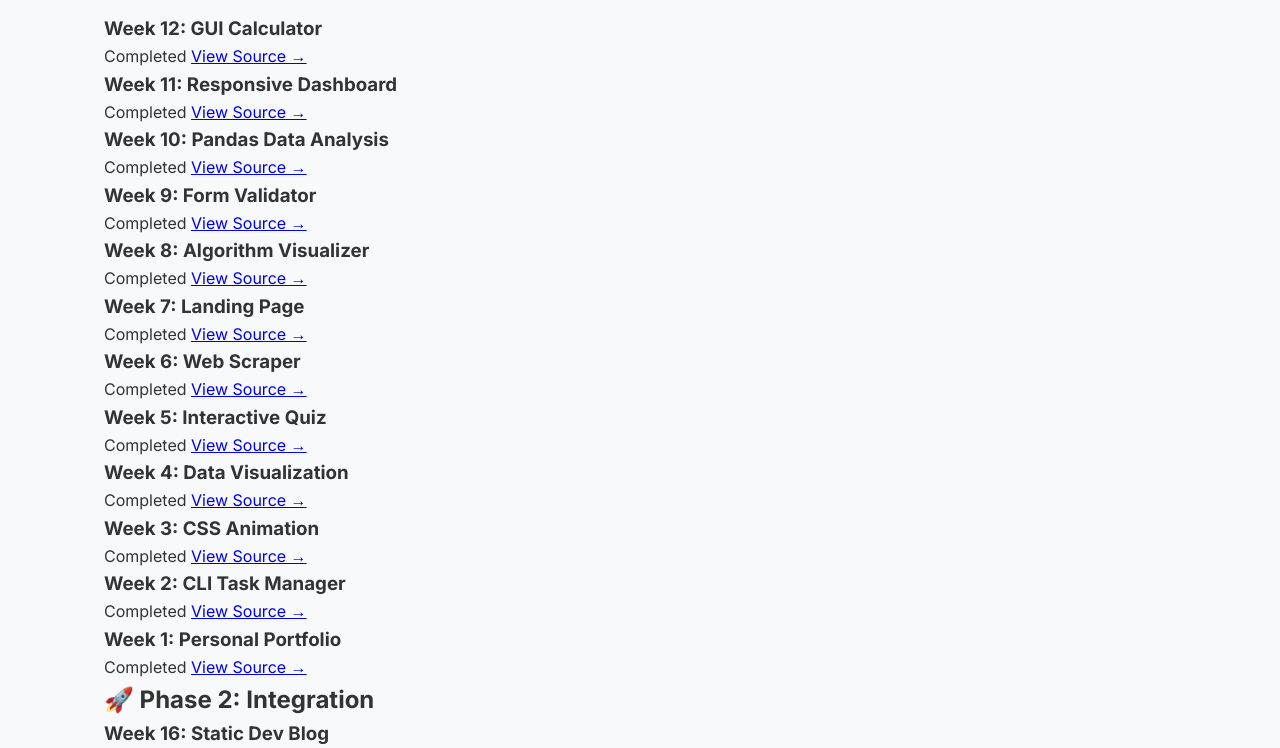
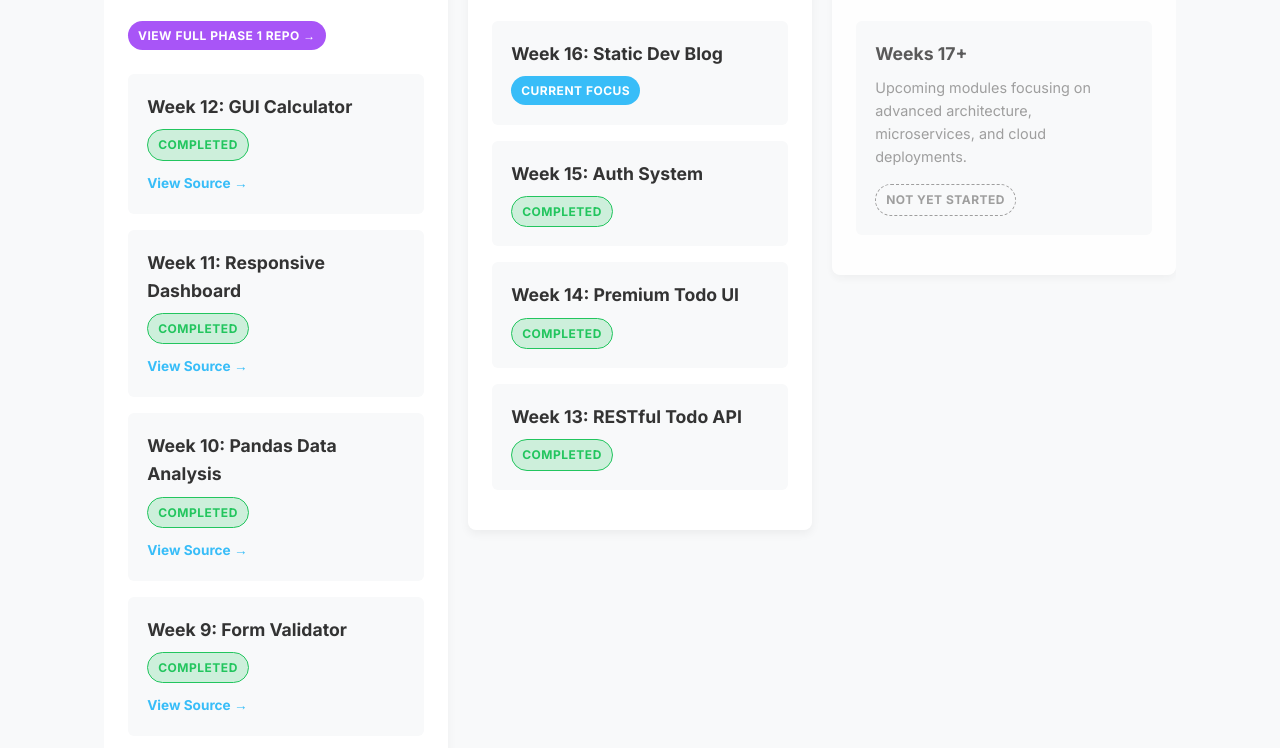
Before and after one commit to pak-pow/PROJECT52-PHASE2, a plain HTML site: page week16_static_blog/roadmap.html in a window 1280 px wide. Shown: the part 397-1145 px from the top of the page. Drawn offline with Linux system fonts and the light colour scheme.

Commit message:
feat: added styling to the new kanban board for showcasing the roadmap of the phase 1, 2, 3

```diff
--- a/week16_static_blog/roadmap.html
+++ b/week16_static_blog/roadmap.html
@@ -65,7 +65,7 @@
             <h3>Week 12: GUI Calculator</h3>
             <span class="badge status-done">Completed</span>
             <a
-              href="https://github.com/pak-pow/PROJECT52-PHASE1/tree/main/Week-12-GUI-Calculator"
+              href="https://github.com/pak-pow/PROJECT52-PHASE1/tree/main/week12_gui_calculator"
               target="_blank"
               class="kanban-link"
               >View Source &rarr;</a
@@ -76,7 +76,7 @@
             <h3>Week 11: Responsive Dashboard</h3>
             <span class="badge status-done">Completed</span>
             <a
-              href="https://github.com/pak-pow/PROJECT52-PHASE1/tree/main/Week-11-Responsive-Dashboard"
+              href="https://github.com/pak-pow/PROJECT52-PHASE1/tree/main/week11_responsive_dashboard"
               target="_blank"
               class="kanban-link"
               >View Source &rarr;</a
@@ -87,7 +87,7 @@
             <h3>Week 10: Pandas Data Analysis</h3>
             <span class="badge status-done">Completed</span>
             <a
-              href="https://github.com/pak-pow/PROJECT52-PHASE1/tree/main/Week-10-Pandas-Data-Analysis"
+              href="https://github.com/pak-pow/PROJECT52-PHASE1/tree/main/week10_pandas_data_analysis"
               target="_blank"
               class="kanban-link"
               >View Source &rarr;</a
@@ -98,7 +98,7 @@
             <h3>Week 9: Form Validator</h3>
             <span class="badge status-done">Completed</span>
             <a
-              href="https://github.com/pak-pow/PROJECT52-PHASE1/tree/main/Week-09-Form-Validator"
+              href="https://github.com/pak-pow/PROJECT52-PHASE1/tree/main/week9_form_validator"
               target="_blank"
               class="kanban-link"
               >View Source &rarr;</a
@@ -109,7 +109,7 @@
             <h3>Week 8: Algorithm Visualizer</h3>
             <span class="badge status-done">Completed</span>
             <a
-              href="https://github.com/pak-pow/PROJECT52-PHASE1/tree/main/Week-08-Algorithm-Visualizer"
+              href="https://github.com/pak-pow/PROJECT52-PHASE1/tree/main/week8_algo_viz"
               target="_blank"
               class="kanban-link"
               >View Source &rarr;</a
@@ -120,7 +120,7 @@
             <h3>Week 7: Landing Page</h3>
             <span class="badge status-done">Completed</span>
             <a
-              href="https://github.com/pak-pow/PROJECT52-PHASE1/tree/main/Week-07-Landing-Page"
+              href="https://github.com/pak-pow/PROJECT52-PHASE1/tree/main/week7_landing_page"
               target="_blank"
               class="kanban-link"
               >View Source &rarr;</a
@@ -131,7 +131,7 @@
             <h3>Week 6: Web Scraper</h3>
             <span class="badge status-done">Completed</span>
             <a
-              href="https://github.com/pak-pow/PROJECT52-PHASE1/tree/main/Week-06-Web-Scraper"
+              href="https://github.com/pak-pow/PROJECT52-PHASE1/tree/main/week6_web_scraper"
               target="_blank"
               class="kanban-link"
               >View Source &rarr;</a
@@ -142,7 +142,7 @@
             <h3>Week 5: Interactive Quiz</h3>
             <span class="badge status-done">Completed</span>
             <a
-              href="https://github.com/pak-pow/PROJECT52-PHASE1/tree/main/Week-05-Interactive-Quiz"
+              href="https://github.com/pak-pow/PROJECT52-PHASE1/tree/main/week5_interactive_quiz"
               target="_blank"
               class="kanban-link"
               >View Source &rarr;</a
@@ -153,7 +153,7 @@
             <h3>Week 4: Data Visualization</h3>
             <span class="badge status-done">Completed</span>
             <a
-              href="https://github.com/pak-pow/PROJECT52-PHASE1/tree/main/Week-04-Data-Visualization"
+              href="https://github.com/pak-pow/PROJECT52-PHASE1/tree/main/week4_data_viz"
               target="_blank"
               class="kanban-link"
               >View Source &rarr;</a
@@ -164,7 +164,7 @@
             <h3>Week 3: CSS Animation</h3>
             <span class="badge status-done">Completed</span>
             <a
-              href="https://github.com/pak-pow/PROJECT52-PHASE1/tree/main/Week-03-CSS-Animation"
+              href="https://github.com/pak-pow/PROJECT52-PHASE1/tree/main/week3_cssAnimation"
               target="_blank"
               class="kanban-link"
               >View Source &rarr;</a
@@ -175,7 +175,7 @@
             <h3>Week 2: CLI Task Manager</h3>
             <span class="badge status-done">Completed</span>
             <a
-              href="https://github.com/pak-pow/PROJECT52-PHASE1/tree/main/Week-02-Task-Manager"
+              href="https://github.com/pak-pow/PROJECT52-PHASE1/tree/main/week2_pythonCLI"
               target="_blank"
               class="kanban-link"
               >View Source &rarr;</a
@@ -186,7 +186,7 @@
             <h3>Week 1: Personal Portfolio</h3>
             <span class="badge status-done">Completed</span>
             <a
-              href="https://github.com/pak-pow/PROJECT52-PHASE1/tree/main/Week-01-Personal-Portfolio"
+              href="https://github.com/pak-pow/PROJECT52-PHASE1/tree/main/week1_portfolio"
               target="_blank"
               class="kanban-link"
               >View Source &rarr;</a
--- a/week16_static_blog/style.css
+++ b/week16_static_blog/style.css
@@ -1,4 +1,4 @@
-@import url('https://fonts.googleapis.com/css2?family=Inter:wght@300;400;700&display=swap');
+@import url("https://fonts.googleapis.com/css2?family=Inter:wght@300;400;700&display=swap");
 
 :root {
   --bg-main: #f8f9fa;
@@ -32,7 +32,11 @@
 
 .progress-bar {
   height: 5px;
-    background: linear-gradient(to right, var(--accent-blue), var(--accent-purple));
+  background: linear-gradient(
+    to right,
+    var(--accent-blue),
+    var(--accent-purple)
+  );
   width: 0%;
   transition: width 0.1s ease-out;
 }
@@ -44,14 +48,16 @@
 }
 
 body {
-    font-family: 'Inter', sans-serif;
+  font-family: "Inter", sans-serif;
   background-color: var(--bg-main);
   color: var(--text-main);
   line-height: 1.6;
   display: flex;
   flex-direction: column;
   min-height: 100vh;
-    transition: background-color 0.3s ease, color 0.3s ease;
+  transition:
+    background-color 0.3s ease,
+    color 0.3s ease;
 }
 
 header {
@@ -61,7 +67,7 @@
   display: flex;
   justify-content: space-between;
   align-items: center;
-    box-shadow: 0 2px 10px rgba(0,0,0,0.1);
+  box-shadow: 0 2px 10px rgba(0, 0, 0, 0.1);
 }
 
 header .logo {
@@ -83,7 +89,8 @@
   transition: color 0.2s ease-in-out;
 }
 
-nav a:hover, nav a.active {
+nav a:hover,
+nav a.active {
   color: #38bdf8;
 }
 
@@ -133,15 +140,18 @@
   background: var(--card-bg);
   padding: 2rem;
   border-radius: 8px;
-    box-shadow: 0 4px 10px rgba(0,0,0,0.05);
+  box-shadow: 0 4px 10px rgba(0, 0, 0, 0.05);
   margin-bottom: 1.5rem;
   border-left: 5px solid var(--accent-purple);
-    transition: transform 0.2s ease, box-shadow 0.2s ease, background-color 0.3s ease;
+  transition:
+    transform 0.2s ease,
+    box-shadow 0.2s ease,
+    background-color 0.3s ease;
 }
 
 .post-card:hover {
   transform: translateY(-3px);
-    box-shadow: 0 8px 15px rgba(0,0,0,0.1);
+  box-shadow: 0 8px 15px rgba(0, 0, 0, 0.1);
 }
 
 .post-card h3 {
@@ -194,9 +204,132 @@
 
 .projects-grid {
   display: grid;
-    /* This creates responsive columns that never shrink below 300px */
   grid-template-columns: repeat(auto-fit, minmax(300px, 1fr));
   gap: 25px;
+}
+
+/* =========================================
+   DAY 6: KANBAN BOARD UI
+   ========================================= */
+
+.kanban-container {
+  display: flex;
+  gap: 20px;
+  margin-top: 1rem;
+  overflow-x: auto;
+  padding-bottom: 20px;
+  align-items: flex-start;
+}
+
+.kanban-column {
+  flex: 1;
+  min-width: 320px;
+  background: var(--card-bg);
+  border-radius: 8px;
+  padding: 1.5rem;
+  box-shadow: 0 4px 10px rgba(0, 0, 0, 0.05);
+  border-top: 5px solid var(--border-color);
+}
+
+
+.kanban-column.completed {
+  border-top-color: #22c55e;
+}
+.kanban-column.in-progress {
+  border-top-color: var(--accent-blue);
+}
+.kanban-column.planned {
+  border-top-color: #64748b;
+  opacity: 0.8;
+}
+
+.column-header {
+  font-size: 1.2rem;
+  margin-bottom: 1.5rem;
+  color: var(--text-main);
+}
+
+.kanban-card {
+  background: var(--bg-main);
+  border: 1px solid var(--border-color);
+  border-radius: 6px;
+  padding: 1.2rem;
+  margin-bottom: 1rem;
+  transition:
+    transform 0.2s ease,
+    border-color 0.2s ease;
+}
+
+.kanban-card:hover {
+  transform: translateY(-3px);
+  border-color: var(--accent-purple);
+}
+
+.kanban-card.locked:hover {
+  transform: none;
+  border-color: var(--border-color);
+}
+
+.kanban-card h3 {
+  font-size: 1.1rem;
+  margin-bottom: 0.5rem;
+  color: var(--text-main);
+}
+
+.kanban-card p {
+  font-size: 0.9rem;
+  color: #888;
+  margin-bottom: 1rem;
+}
+
+
+.kanban-link {
+    display: block;
+    margin-top: 12px;
+    color: var(--accent-blue);
+    text-decoration: none;
+    font-size: 0.85rem;
+    font-weight: 700;
+    transition: color 0.2s ease;
+}
+
+.kanban-link:hover {
+    color: var(--accent-purple);
+    text-decoration: underline;
+}
+
+.badge {
+  display: inline-block;
+  font-size: 0.75rem;
+  padding: 5px 10px;
+  border-radius: 20px;
+  font-weight: bold;
+  text-transform: uppercase;
+  letter-spacing: 0.5px;
+}
+
+.link-badge {
+  background: var(--accent-purple);
+  color: #fff;
+  text-decoration: none;
+}
+.link-badge:hover {
+  opacity: 0.9;
+}
+
+.status-current {
+  background: var(--accent-blue);
+  color: #fff;
+}
+.status-done {
+  background: rgba(34, 197, 94, 0.2);
+  color: #22c55e;
+  border: 1px solid #22c55e;
+}
+.status-locked {
+  background: transparent;
+  color: #888;
+  border: 1px dashed #888;
 }
 
 @media screen and (max-width: 768px) {
@@ -230,4 +363,8 @@
   main {
     padding: 2rem 5%;
   }
+
+  .kanban-container {
+    flex-direction: column;
   }
+}
```
Also changed, not shown: week16_static_blog/about.html (+1 -0 lines), week16_static_blog/index.html (+1 -0 lines), week16_static_blog/posts.html (+1 -0 lines). Lines whose indentation alone changed are shown as unchanged.
